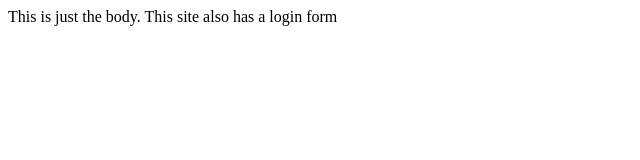
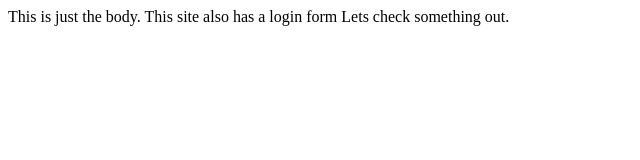
Before and after one commit to taiwoobe/GitApp, a plain HTML site: page index.html in a window 1280 px wide. Shown: the whole page, without its empty margins (0-640 px from the left). Drawn offline with Linux system fonts and the light colour scheme.

Commit message:
login form

```diff
--- a/index.html
+++ b/index.html
@@ -6,5 +6,6 @@
 	<body>
 		This is just the body.
 		This site also has a login form
+		Lets check something out.
 	</body>
 </html>
```
